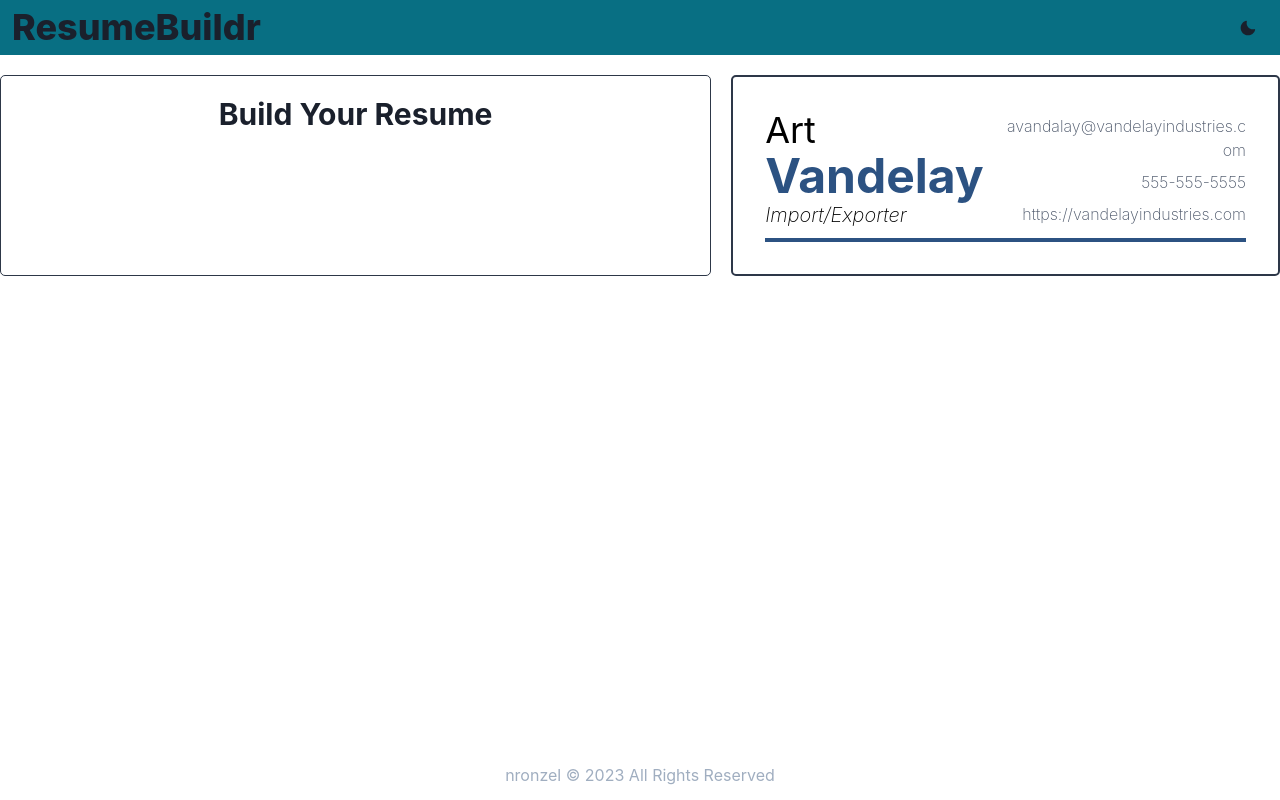
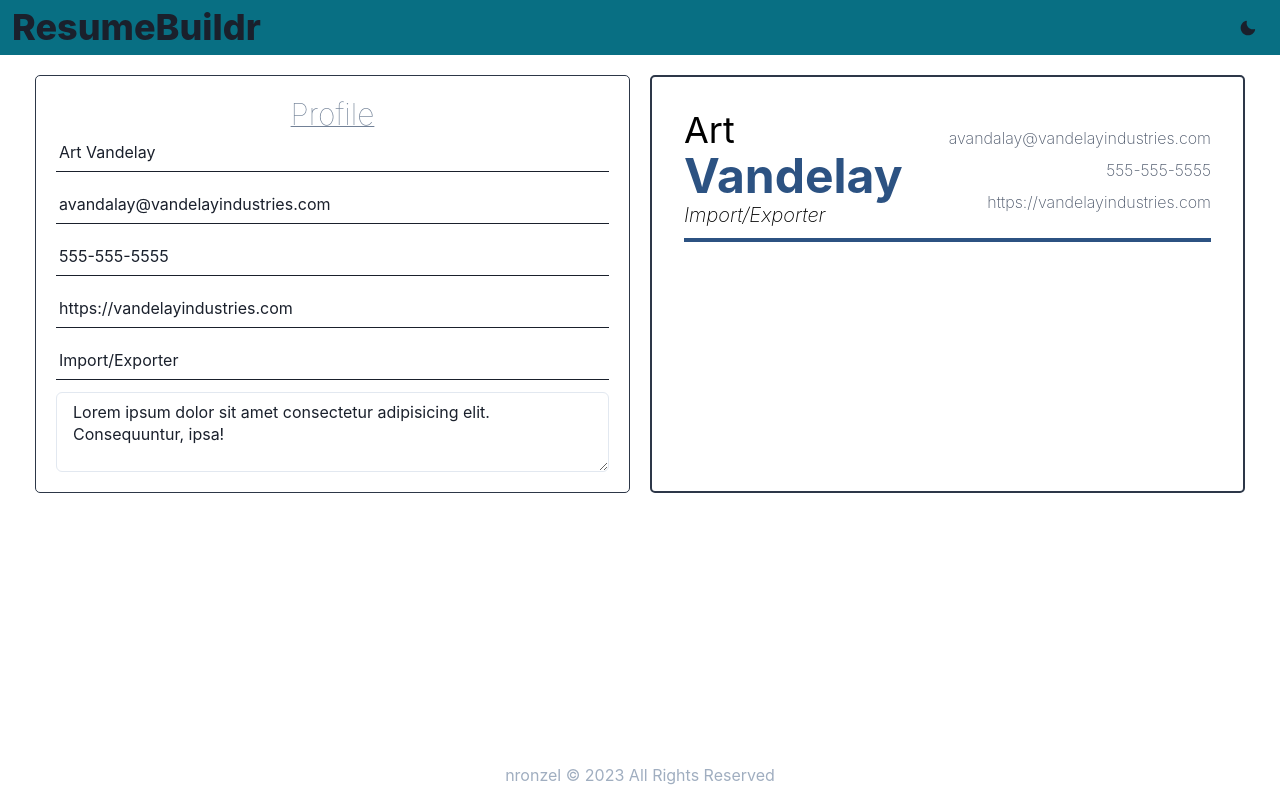
Before and after one commit to nronzel/resume-maker, a React (Vite) app: page / in a window 1280 px wide. Built offline with nearby package versions, Linux system fonts and the light colour scheme.

Commit message:
add: constructor for props handling

```diff
--- a/src/components/ResumeForm.jsx
+++ b/src/components/ResumeForm.jsx
@@ -1,7 +1,11 @@
-import { Flex, Heading } from "@chakra-ui/react";
+import { Flex } from "@chakra-ui/react";
 import React, { Component } from "react";
+import MainInfoSection from "./MainInfoSection";
 
 export class ResumeForm extends Component {
+  constructor(props) {
+    super(props);
+  }
   render() {
     return (
       <Flex
@@ -10,10 +14,13 @@ export class ResumeForm extends Component {
         borderColor="gray.700"
         p={5}
         borderRadius={5}
-        w="80%"
+        w="595px"
         alignItems="center"
       >
-        <Heading size="lg">Build Your Resume</Heading>
+        <MainInfoSection handleChange={this.props.handleChange} />
+        {/* <EducationSection /> */}
+        {/* <WorkExperience /> */}
+        {/* <Projects /> */}
       </Flex>
     );
   }
```
